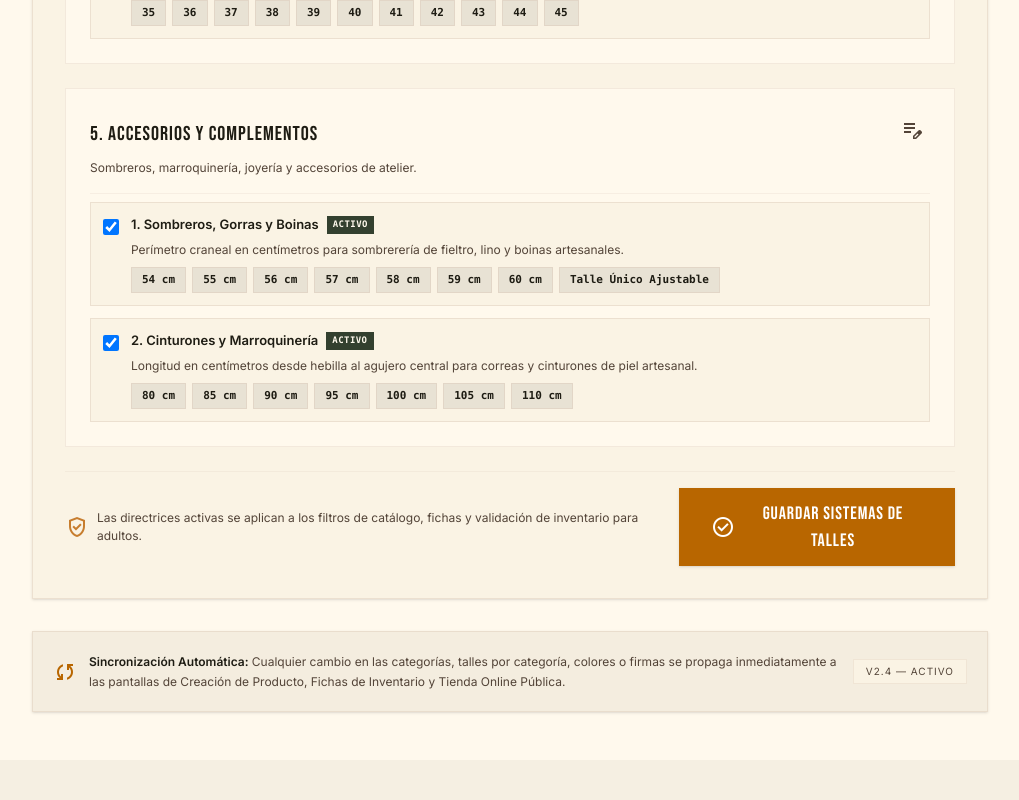
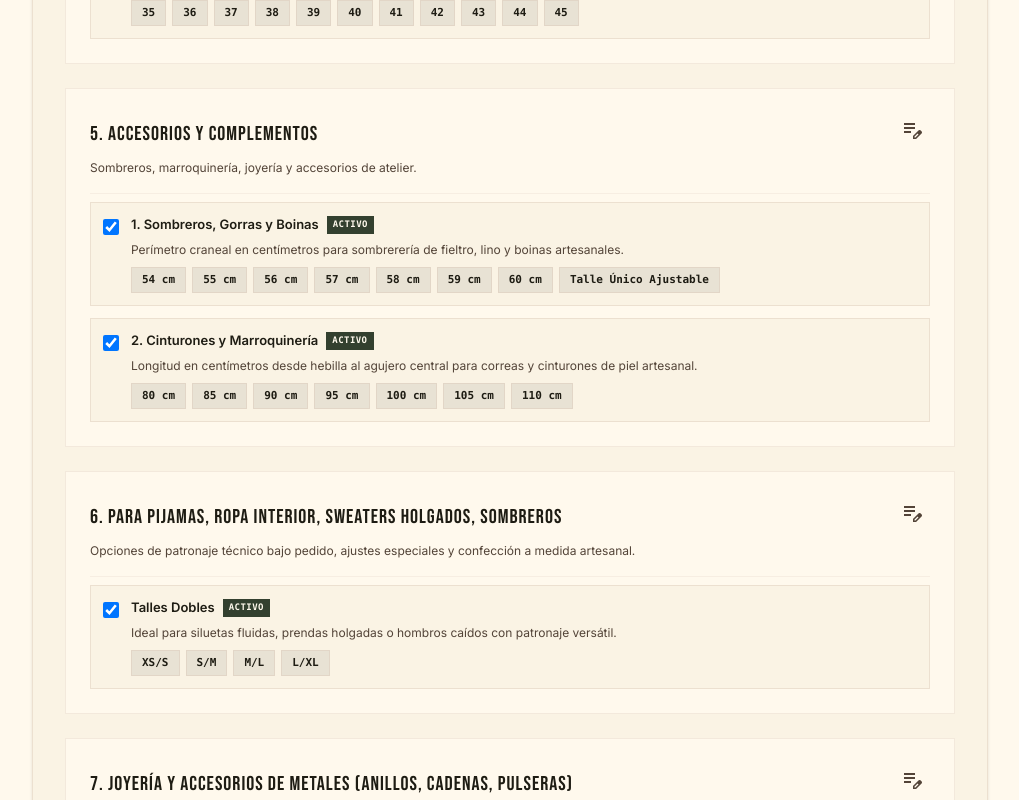
Before and after one commit to Angelussz/proyecto-norte, a Next.js app: page /admin/categorias in a window 1280 px wide. Shown: the part 2000-2800 px from the top of the page, without its empty margins (260-1279 px from the left). Before the commit the page ends 2760 px from the top, so only its background shows below. Built offline with nearby package versions, Linux system fonts and the light colour scheme.

Commit message:
feat(admin): agregar secciones 6 (Pijamas/Ropa Interior) y 7 (Joyería y Accesorios de Metales)

```diff
--- a/features/admin/components/admin-size-system-view.tsx
+++ b/features/admin/components/admin-size-system-view.tsx
@@ -151,6 +151,57 @@ const INITIAL_CATEGORIES: SizeCategory[] = [
         description:
           "Longitud en centímetros desde hebilla al agujero central para correas y cinturones de piel artesanal.",
         sizes: ["80 cm", "85 cm", "90 cm", "95 cm", "100 cm", "105 cm", "110 cm"],
+        active: true,
+      },
+    ],
+  },
+  {
+    id: "pijamas-interior",
+    title: "6. Para Pijamas, Ropa Interior, Sweaters Holgados, Sombreros",
+    description:
+      "Opciones de patronaje técnico bajo pedido, ajustes especiales y confección a medida artesanal.",
+    options: [
+      {
+        id: "talles-dobles",
+        label: "Talles Dobles",
+        description:
+          "Ideal para siluetas fluidas, prendas holgadas o hombros caídos con patronaje versátil.",
+        sizes: ["XS/S", "S/M", "M/L", "L/XL"],
+        active: true,
+      },
+    ],
+  },
+  {
+    id: "joyeria-metales",
+    title: "7. Joyería y Accesorios de Metales (Anillos, Cadenas, Pulseras)",
+    description:
+      "Parametrización y normativas de tallaje para orfebrería, sortijas, gargantillas y brazaletes de atelier.",
+    options: [
+      {
+        id: "anillos-sortijas",
+        label: "A. Anillos y Sortijas",
+        badge: "US / EU RING SIZE",
+        badgeVariant: "workshop",
+        description: "Escala milimétrica de diámetro interior para sortijas en metales nobles.",
+        sizes: ["5 US", "6 US", "7 US", "8 US", "9 US", "10 US"],
+        active: true,
+      },
+      {
+        id: "cadenas-collares",
+        label: "B. Cadenas y Collares",
+        badge: "LONGITUD DE CAÍDA",
+        badgeVariant: "workshop",
+        description: "Largos estandarizados para cadenas de plata 925, gargantillas y colgantes.",
+        sizes: ["40 cm (Gargantilla)", "45 cm (Princesa)", "50 cm (Matinée)"],
+        active: true,
+      },
+      {
+        id: "pulseras-brazaletes",
+        label: "C. Pulseras y Brazaletes",
+        badge: "CONTORNO MUÑECA",
+        badgeVariant: "workshop",
+        description: "Perímetro circular de ajuste con cierre de caja o mosquetón de orfebrería.",
+        sizes: ["16 cm (S)", "18 cm (M)", "20 cm (L)"],
         active: true,
       },
     ],
@@ -442,10 +493,14 @@ export function AdminSizeSystemView() {
                           <span className="font-inter text-[13px] font-semibold text-on-surface">
                             {opt.label}
                           </span>
-                          {opt.badge && (
+                          {opt.badge && opt.badgeVariant !== "active" && (
                             <BadgeVariant variant={opt.badgeVariant} text={opt.badge} />
                           )}
-                          {!opt.active && (
+                          {opt.active ? (
+                            <span className="px-1.5 py-0.5 bg-[#33402f] text-[#fff9ed] font-mono text-[9px] uppercase tracking-wider font-bold">
+                              ACTIVO
+                            </span>
+                          ) : (
                             <span className="px-1.5 py-0.5 bg-error/10 text-error font-mono text-[9px] uppercase tracking-wider font-bold">
                               INACTIVO
                             </span>
```
